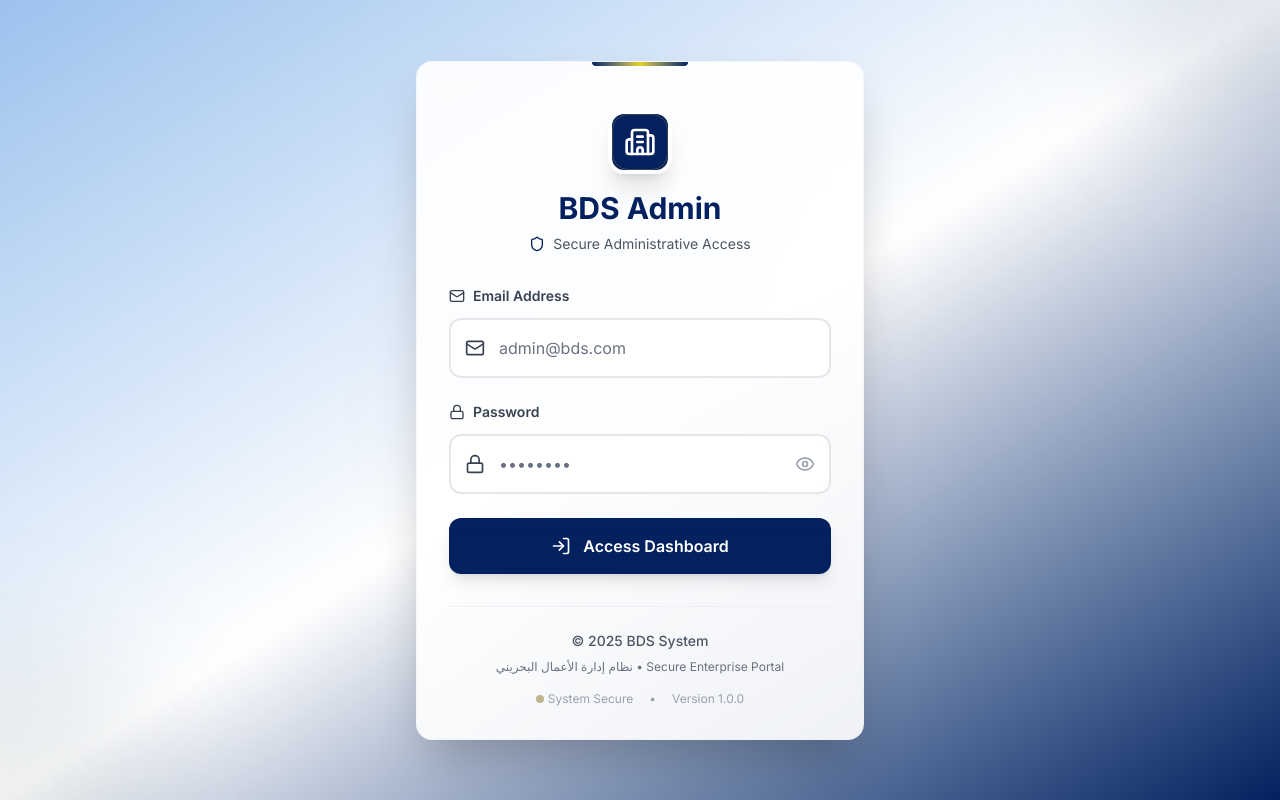
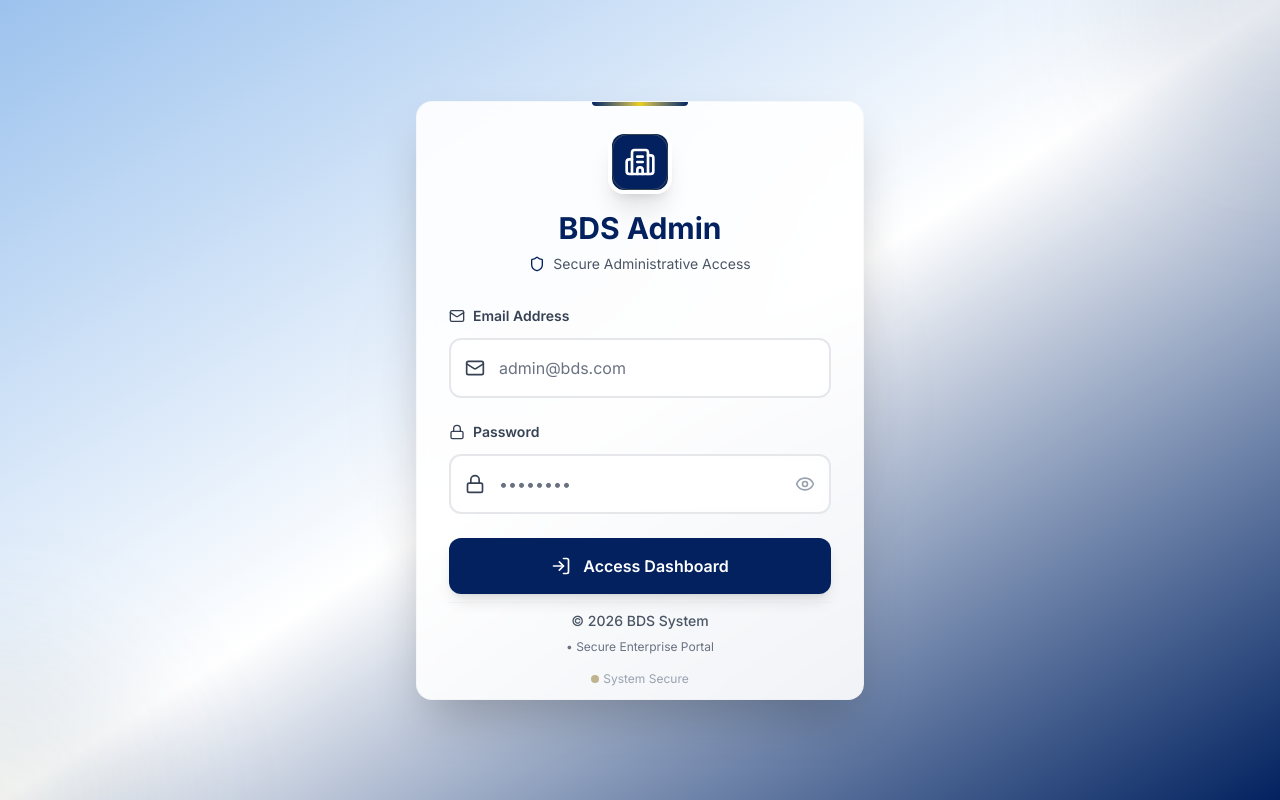
Before and after one commit to devsharmatech/bds-ev, a Next.js app: page /admin/login in a window 1280 px wide. Built offline with nearby package versions, Linux system fonts and the light colour scheme.

Commit message:
update 31-2

```diff
--- a/src/app/admin/(auth)/login/page.js
+++ b/src/app/admin/(auth)/login/page.js
@@ -107,7 +107,7 @@ export default function Page() {
 
       <div className="w-full max-w-md relative z-10">
         {/* Login Card */}
-        <div className="bg-white/90 backdrop-blur-sm rounded-2xl shadow-2xl p-8 transition-all duration-300 border border-gray-200/30 hover:shadow-2xl hover:shadow-[#03215F]/10">
+        <div className="bg-white/90 backdrop-blur-sm rounded-2xl shadow-2xl p-8 py-3 transition-all duration-300 border border-gray-200/30 hover:shadow-2xl hover:shadow-[#03215F]/10">
           {/* Decorative top accent */}
           <div className="absolute top-0 left-1/2 transform -translate-x-1/2 w-24 h-1 bg-gradient-to-r from-[#03215F] via-[#ECCF0F] to-[#03215F] rounded-b-lg"></div>
 
@@ -204,20 +204,19 @@ export default function Page() {
           </div>
 
           {/* Footer */}
-          <div className="mt-8 pt-6 border-t border-gray-200/50 text-center">
+          <div className="mt-2 pt-2 border-t border-gray-200/50 text-center">
             <p className="text-sm text-gray-600 font-medium">
-              © 2025 BDS System
+              © 2026 BDS System
             </p>
             <p className="text-xs text-gray-500 mt-2">
-              نظام إدارة الأعمال البحريني • Secure Enterprise Portal
+               • Secure Enterprise Portal
             </p>
             <div className="flex items-center justify-center gap-4 mt-4 text-xs text-gray-400">
               <span className="flex items-center gap-1">
                 <div className="w-2 h-2 bg-[#AE9B66] rounded-full animate-pulse"></div>
                 System Secure
               </span>
-              <span>•</span>
-              <span>Version 1.0.0</span>
+
             </div>
           </div>
         </div>
```
